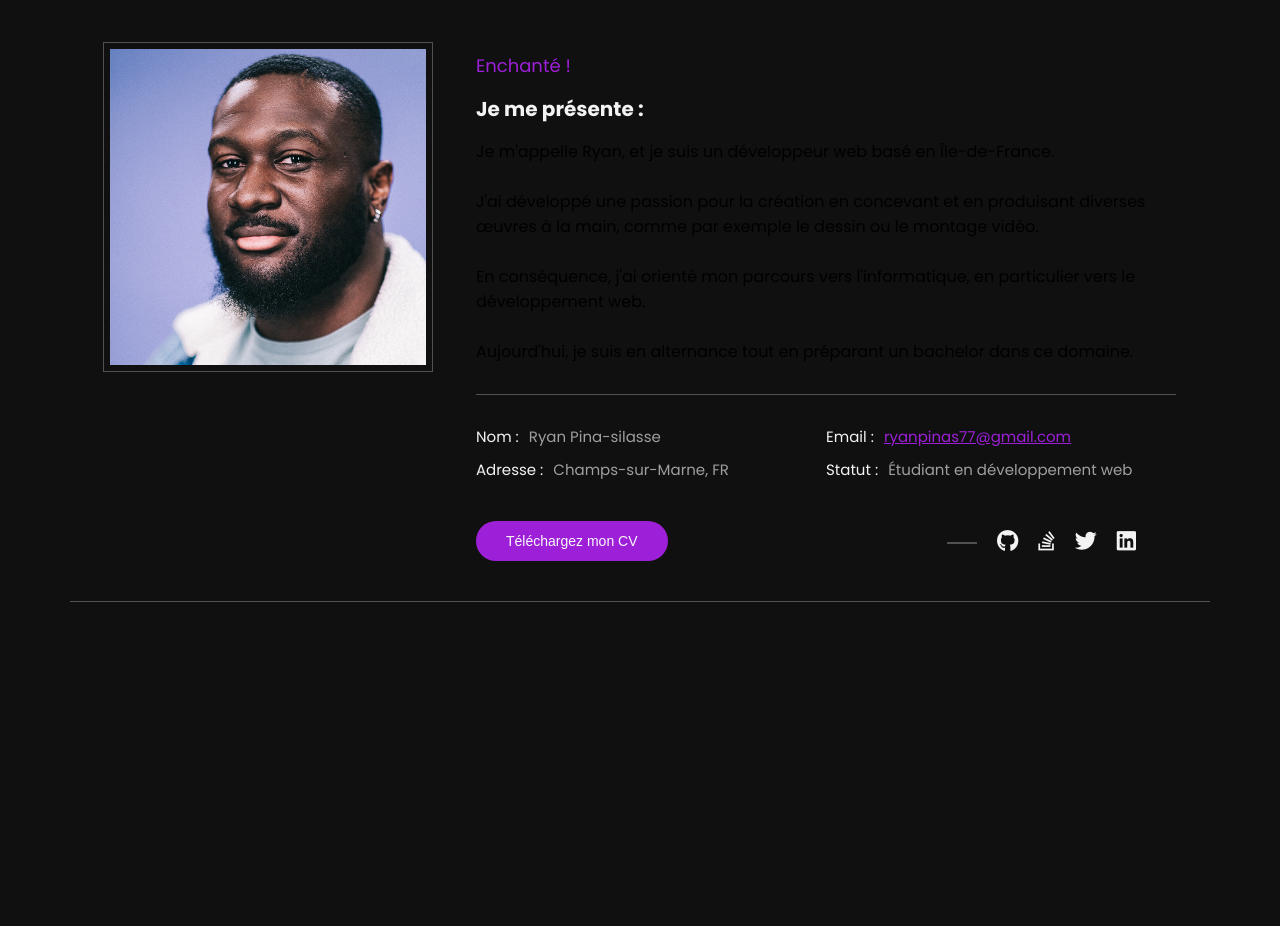
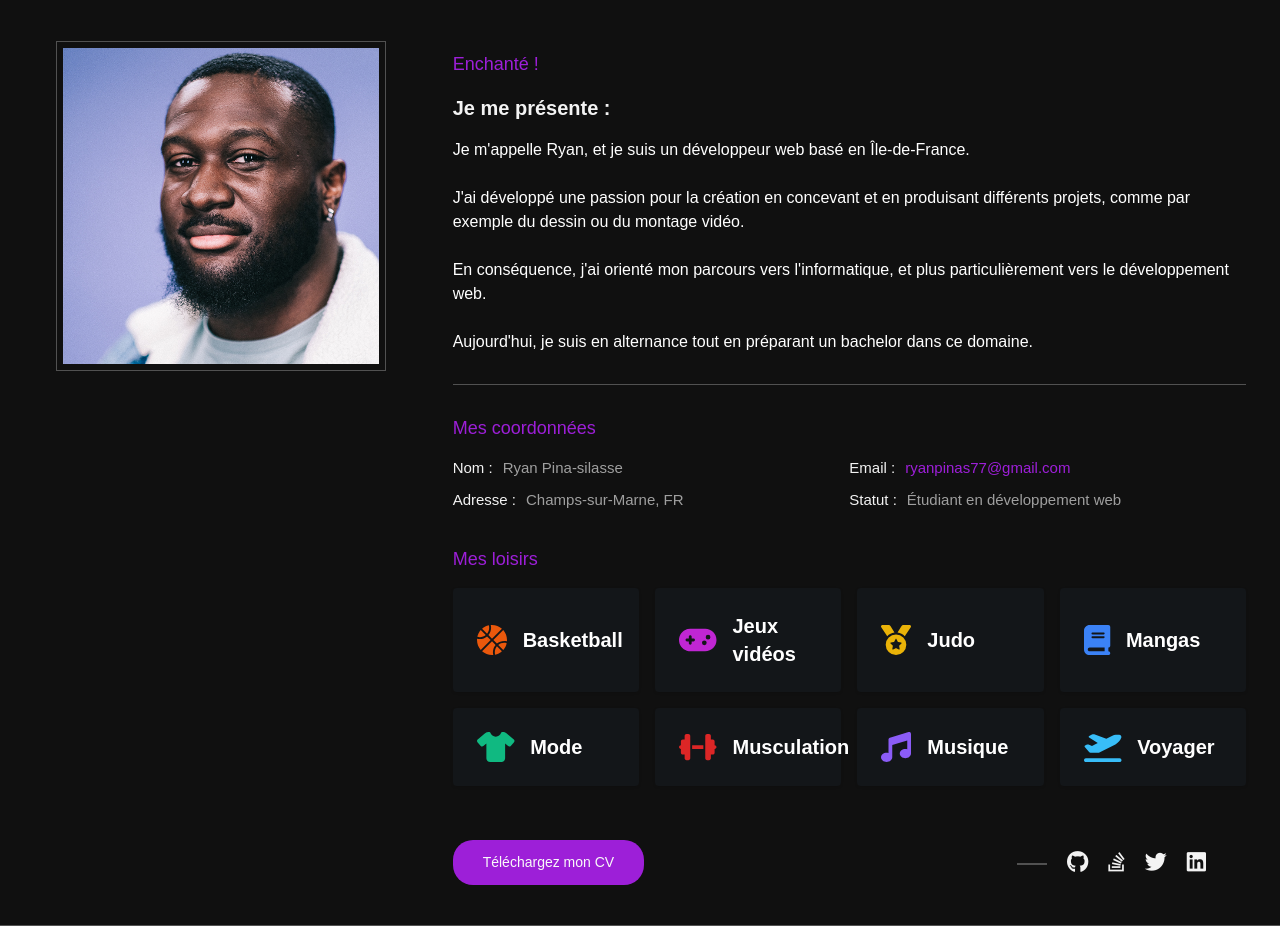
Before and after one commit to N95Ryan/mon-portfolio, a React (Create React App) app: page /about in a window 1280 px wide. Shown: the part 220-1146 px from the top of the page. Before the commit the page ends 822 px from the top, so only its background shows below. Built offline with nearby package versions, Linux system fonts and the light colour scheme.

Commit message:
Hobbies component added

```diff
--- a/src/components/AboutMe.js
+++ b/src/components/AboutMe.js
@@ -4,6 +4,8 @@ import SocialIcons from "../components/SocialIcons";
 import { useInView } from "react-intersection-observer";
 import { useState, useEffect } from "react";
 import resume from "../pages/about/RYAN-CV.pdf";
+import Hobbies from "./Hobbies";
+
 
 const AboutMe = ({ name, email, location}) => {
   const [ref, inView] = useInView({
@@ -54,14 +56,14 @@ const AboutMe = ({ name, email, location}) => {
             <h5 className="font-bold">Je me présente :</h5>
             <p className="text-white">
               Je m'appelle Ryan, et je suis un développeur web basé en Île-de-France.<br /> <br/>
-              J'ai développé une passion pour la création en concevant et en produisant diverses œuvres à la main, comme par exemple le dessin ou le montage vidéo. <br/> <br/>
-              En conséquence, j'ai orienté mon parcours vers l'informatique, en particulier vers le développement web. <br/> <br/>
+              J'ai développé une passion pour la création en concevant et en produisant différents projets, comme par exemple du dessin ou du montage vidéo. <br/> <br/>
+              En conséquence, j'ai orienté mon parcours vers l'informatique, et plus particulièrement vers le développement web. <br/> <br/>
               Aujourd'hui, je suis en alternance tout en préparant un bachelor dans ce domaine.
             </p>
 
-            <div className="contentDescription">
-            </div>
             <div className="infoContainer">
+            <h4>Mes coordonnées</h4>
+
               <div className="row">
                 <div className="col-12 col-md-6 info">
                   <span>Nom :</span>
@@ -85,6 +87,7 @@ const AboutMe = ({ name, email, location}) => {
                 </div>
               </div>
             </div>
+            <Hobbies />
             <div className="buttonContainer">
               <button className="btn downloadCV" onClick={handleDownload} disabled={downloading}>
                 {downloading ? "Téléchargement..." : "Téléchargez mon CV"}
--- /dev/null
+++ b/src/components/Hobbies.js
@@ -0,0 +1,47 @@
+import React from 'react';
+import { FontAwesomeIcon } from '@fortawesome/react-fontawesome';
+import { faBasketball , faGamepad, faMedal, faBook, faShirt, faDumbbell, faMusic, faPlaneDeparture  } from '@fortawesome/free-solid-svg-icons';
+
+const Hobbies = () => {
+  return (
+    <div className="py-4">
+      <h4>Mes loisirs</h4>
+      <div className="grid grid-cols-1 md:grid-cols-2 lg:grid-cols-4 gap-4">
+        <div className="bg-gray-800 bg-opacity-25 hover:bg-opacity-50 text-white rounded shadow p-4 flex items-center space-x-4 transition duration-300">
+          <FontAwesomeIcon icon={faBasketball} className="text-3xl text-orange-600" />
+          <span className="text-xl font-bold text-white">Basketball</span>
+        </div>
+        <div className="bg-gray-800 bg-opacity-25 hover:bg-opacity-50 text-white rounded shadow p-4 flex items-center space-x-4 transition duration-300">
+          <FontAwesomeIcon icon={faGamepad} className="text-3xl text-fuchsia-600" />
+          <span className="text-xl font-bold text-white">Jeux vidéos</span>
+        </div>
+        <div className="bg-gray-800 bg-opacity-25 hover:bg-opacity-50 text-white rounded shadow p-4 flex items-center space-x-4 transition duration-300">
+          <FontAwesomeIcon icon={faMedal} className="text-3xl text-yellow-500" />
+          <span className="text-xl font-bold text-white">Judo</span>
+         </div>
+         <div className="bg-gray-800 bg-opacity-25 hover:bg-opacity-50 text-white rounded shadow p-4 flex items-center space-x-4 transition duration-300">
+          <FontAwesomeIcon icon={faBook} className="text-3xl text-blue-500" />
+          <span className="text-xl font-bold text-white">Mangas</span>
+          </div>
+            <div className="bg-gray-800 bg-opacity-25 hover:bg-opacity-50 text-white rounded shadow p-4 flex items-center space-x-4 transition duration-300">
+          <FontAwesomeIcon icon={faShirt} className="text-3xl text-emerald-500" />
+          <span className="text-xl font-bold text-white">Mode</span>
+              </div>
+              <div className="bg-gray-800 bg-opacity-25 hover:bg-opacity-50 text-white rounded shadow p-4 flex items-center space-x-4 transition duration-300">
+          <FontAwesomeIcon icon={faDumbbell} className="text-3xl text-red-600" />
+          <span className="text-xl font-bold text-white">Musculation</span>
+              </div>
+              <div className="bg-gray-800 bg-opacity-25 hover:bg-opacity-50 text-white rounded shadow p-4 flex items-center space-x-4 transition duration-300">
+          <FontAwesomeIcon icon={faMusic} className="text-3xl text-violet-500" />
+          <span className="text-xl font-bold text-white">Musique</span>
+              </div>
+              <div className="bg-gray-800 bg-opacity-25 hover:bg-opacity-50 text-white rounded shadow p-4 flex items-center space-x-4 transition duration-300">
+          <FontAwesomeIcon icon={faPlaneDeparture} className="text-3xl text-sky-400" />
+          <span className="text-xl font-bold text-white">Voyager</span>
+        </div>
+      </div>
+    </div>
+  );
+};
+
+export default Hobbies;
--- a/src/index.css
+++ b/src/index.css
@@ -1,3 +1,6 @@
+@tailwind base;
+@tailwind components;
+@tailwind utilities;
 @import url("https://fonts.googleapis.com/css2?family=Poppins:wght@300;400;700&display=swap");
 
 /* --- VARIABLES --- */
--- a/tailwind.config.js
+++ b/tailwind.config.js
@@ -5,4 +5,4 @@ module.exports = {
     extend: {},
   },
   plugins: [],
-}
+};
```
Also changed, not shown: package.json (+7 -0 lines), 2 other files (tests, documents, lock files or other folders).
